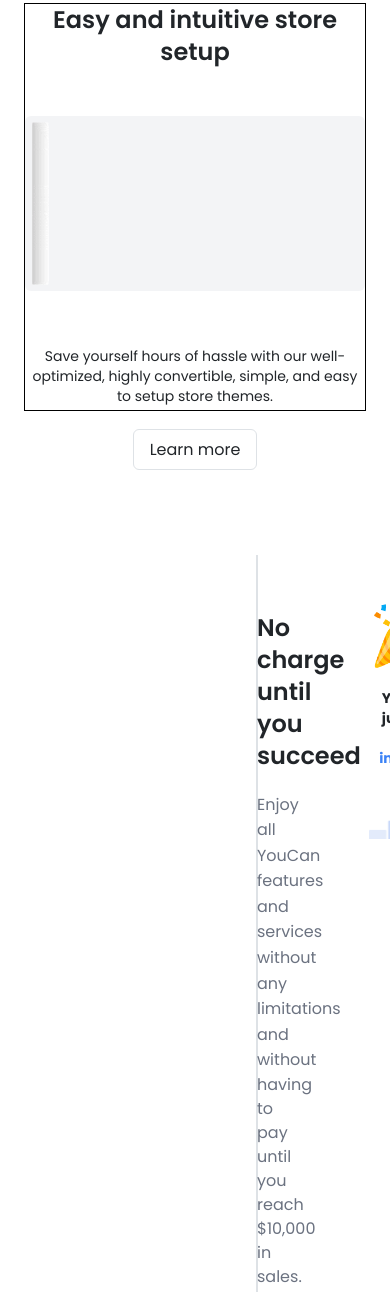
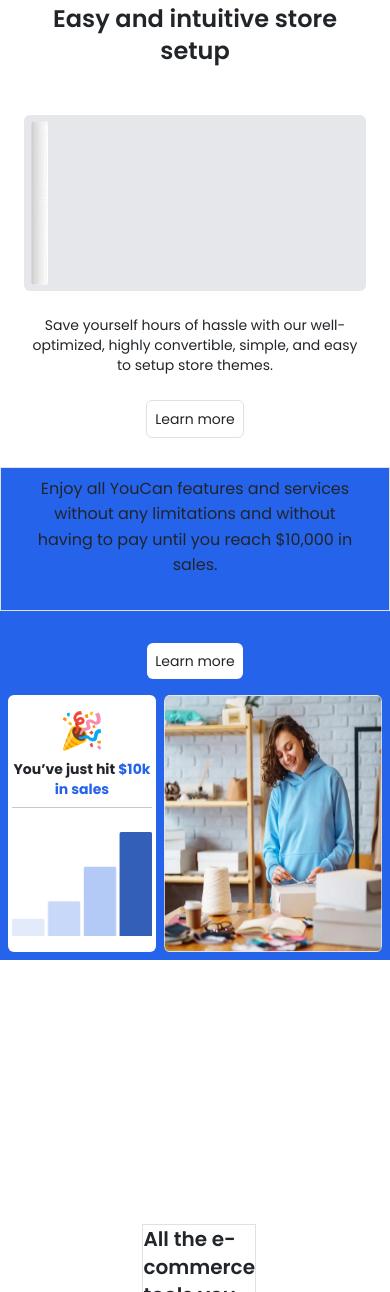
Before and after one commit to MAROUAN17/youcan-clone, a website: page public/index.html in a window 390 px wide. Shown: the part 1803-3095 px from the top of the page. Drawn offline with nearby package versions, Linux system fonts and the light colour scheme.

Commit message:
responsive-2

```diff
--- a/public/index.html
+++ b/public/index.html
@@ -90,7 +90,7 @@
 </div>
 
 <div>
-    <div class="md:my-36 md:mx-64 mx-4">
+    <div class="md:my-36 md:mx-24 mx-4">
         <div class="bg-pink-200 md:h-72 w-90 space-y-12 py-8 rounded">
             <div class="text-center font-body">
                 <h2 class="text-pink-600 text-2xl pt-10">How does it work?</h2>
@@ -118,44 +118,43 @@
 </div>
 
 <div class="md:my-36 md:mx-12 mx-6 my-12 font-body">
-    <div class="md:mx-12 pb-16 border border-black">
-        <h3 class="md:hidden font-semibold text-2xl text-center">Easy and intuitive store setup</h3>
-        <div class="inline-block md:w-2/4 my-12 md:py-2 bg-gray-100 rounded">
-            <img class="md:w-4/5 md:h-3/2 md:ml-12" src="images/setup-store-animation.gif" alt="animation-1">
-        </div>
-        <div class="float-right md:text-left mb-22 md:mt-32 md:mr-16">
+    <div class="md:flex md:mx-12 pb-16">
+        <h3 class="md:hidden my-12 font-semibold text-2xl text-center">Easy and intuitive store setup</h3>
+        <img class="md:w-1/3 md:h-3/2 md:ml-12 bg-gray-200 rounded" src="images/setup-store-animation.gif" alt="animation-1">
+        <div class="float-right md:text-left mb-22 md:mt-12 md:mr-16 md:ml-56">
             <h3 class="font-semibold text-2xl hidden md:block md:mb-4">Easy and intuitive store setup</h3>
             <div class="hidden md:block">
                 <p class="text-center">Save yourself hours of hassle with our well-optimized, highly convertible, <hr class="hidden">simple, and easy to setup store themes.</p>
             </div>
-            <p class="text-center md:hidden text-sm">Save yourself hours of hassle with our well-optimized, highly convertible, simple, and easy to setup store themes.</p>
+            <p class="text-center md:hidden text-sm mt-6">Save yourself hours of hassle with our well-optimized, highly convertible, simple, and easy to setup store themes.</p>
             <div class="flex justify-center md:float-left">
-                <button class="mt-8"><a href="#" class="border border-gray-500 py-2 px-3 rounded">Learn more</a></button>
+                <button class="mt-8"><a href="#" class="border border-gray-500 py-2 px-2 text-sm rounded">Learn more</a></button>
             </div>
         </div>
     </div>
 </div>
 
-<div class="mx-64 my-36 bg-blue-50 border">
-    <div class="inline-block float-right w-6/12 ">
-        <div class="inline-block font-body ml-28 my-5 space-y-4">
-            <div>
-                <p class="text-6xl text-center mb-4">🎉</p>
-                <p class="text-sm text-center font-bold">You’ve just hit $10k<br><p class="font-bold text-center text-sm text-blue-500">in sales</p></p>
-            </div>
-            <img class="" src="/public/images/charts.png" alt="chart" />
-        </div>
-        <img class="float-right w-1/2" src="images/download2.png" alt="image-2" />
-    </div>
-    <div class="font-body space-y-5 items-center my-14">
-        <h3 class="font-semibold text-2xl">No charge until you succeed</h3>
-        <div class="text-gray-500">
-            <p>Enjoy all YouCan features and services without any limitations and without <hr class="hidden">having to pay until you reach $10,000 in sales.</p>
-        </div>
-        <div class="space-y-3">
-            <a href="#" class="mx-8 my-34 text-sm text-gray-500 hover:text-black">Learn more</a>
-        </div>
-    </div>
+<div class="bg-blue-600 font-body">
+<div class="md:my-28 my-28 md:flex md:items-center">
+ <div class="inline-block md:mx-64 md:my-32 py-2 px-4 mb-8 border">
+    <h2 class="font-bold mb-3 text-2xl md:block hidden">No charge until you succeed</h2>
+    <p class="md:text-left mb-42 hidden md:block">Enjoy all YouCan features and services without any limitations and without having to pay until you reach $10,000 in sales.</p>
+    <p class="text-center md:hidden block">Enjoy all YouCan features and services without any limitations and without having to pay until you reach $10,000 in sales.</p>
+    <button><a href="" class="bg-white md:mt-4 py-2 px-2 md:block hidden text-sm rounded">Learn more</a></button>
+ </div>
+ <div class="flex justify-center md:hidden">
+        <button><a href="" class="bg-white mb-2 py-2 px-2 md:hidden block text-sm rounded">Learn more</a></button>
+  </div>
+  <div class="flex flex-row-reverse md:mr-32 px-2 py-2">
+     <img class="md:w-8/12 w-7/12" src="./images/download2.png" alt="pic1" />
+     <div class="bg-white md:mr-6 px-1 py-3 mr-2 rounded">
+        <p class="text-center text-4xl">🎉</p>
+        <p class="text-center mt-2 font-bold text-sm mb-2">You’ve just hit <span class="text-blue-600">$10k in sales</span></p>
+        <hr>
+        <img class="mt-4" src="./images/charts.png" alt="chart-1" />
+     </div>
+  </div>
+</div>
 </div>
 
 <div class="font-body mx-64 my-36 items-center">
```
Also changed, not shown: public/test.txt (+28 -0 lines), public/styles.css.
